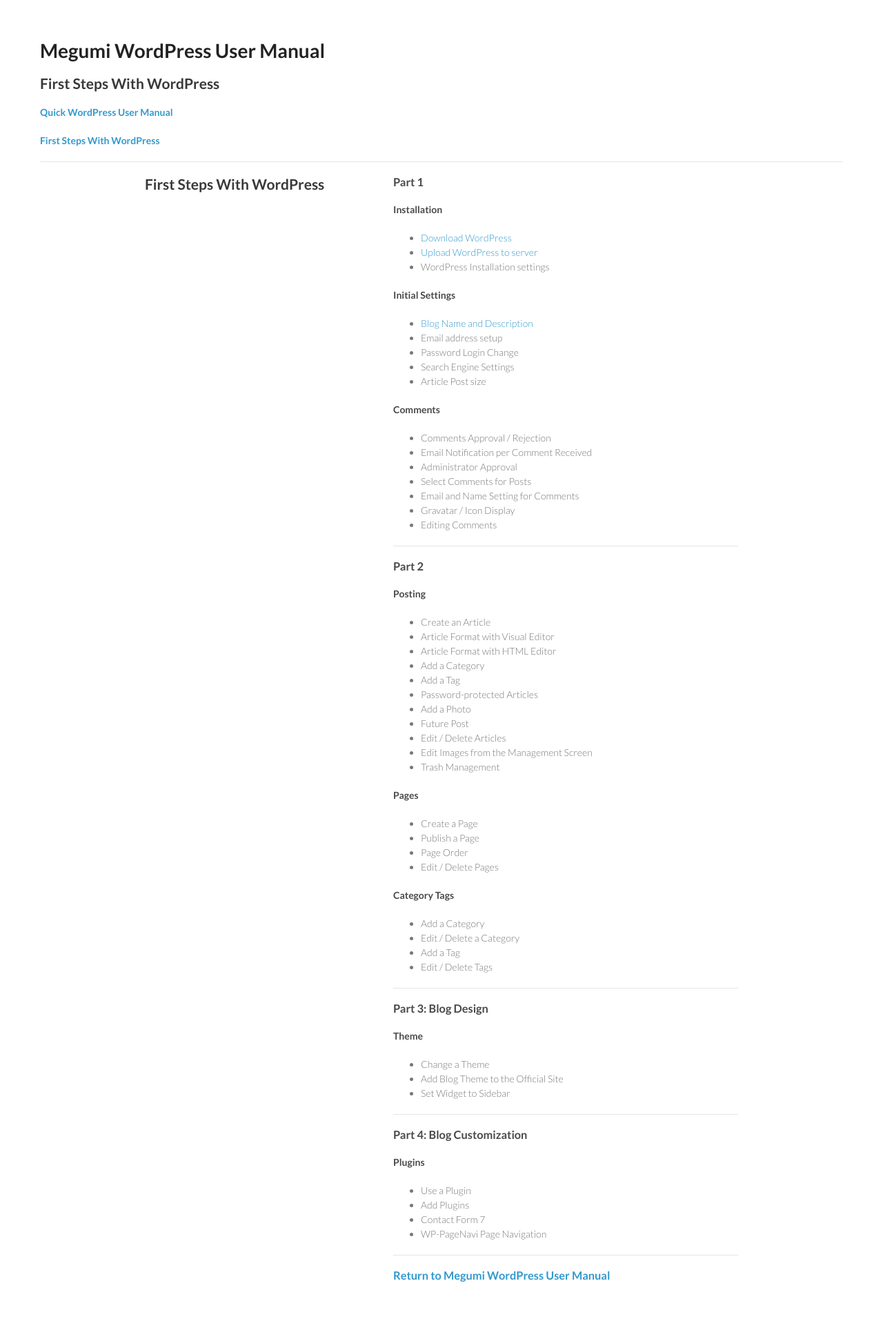
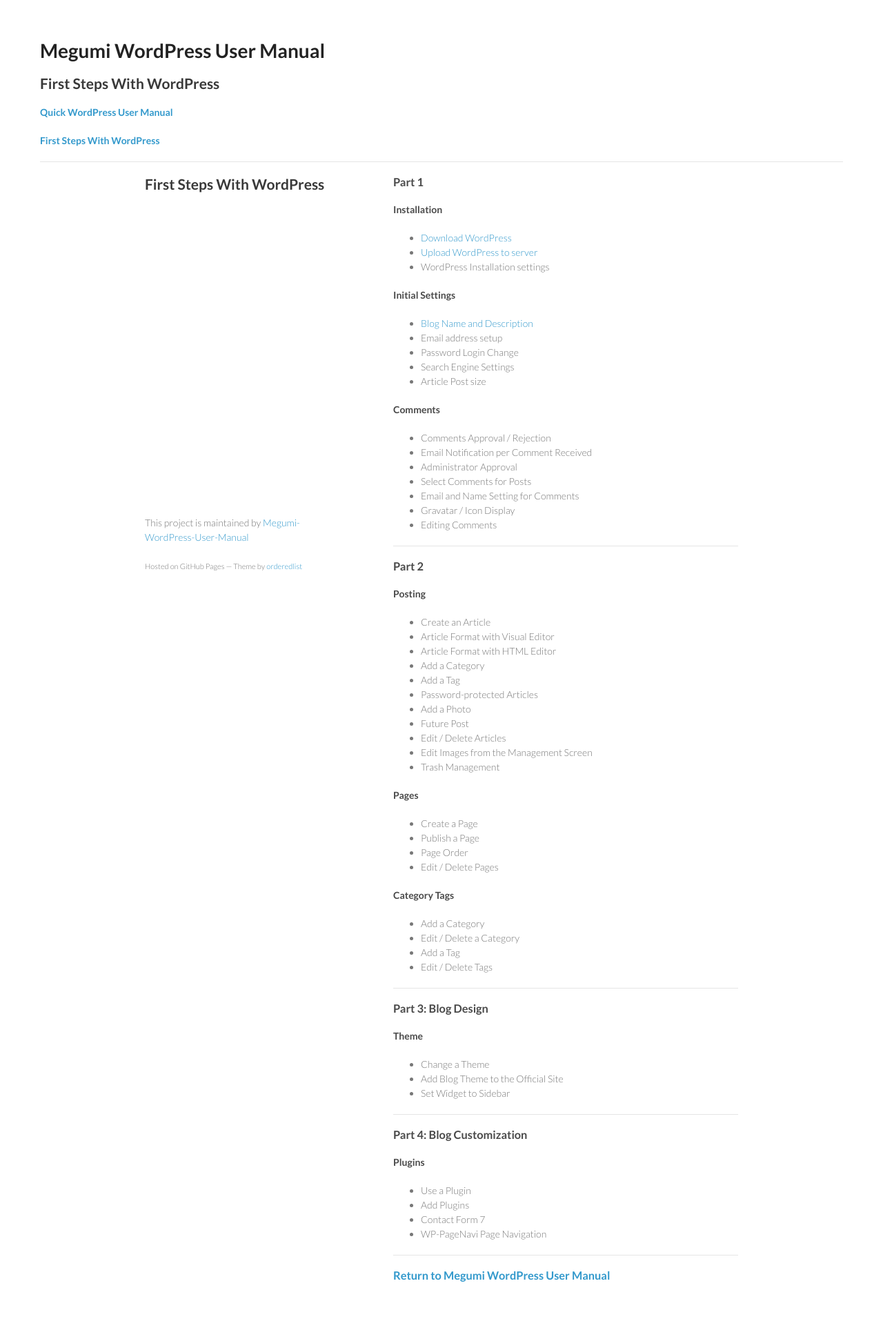
Before and after one commit to Megumi-WordPress-User-Manual/Intro, a Jekyll site: the page built from first-steps-with-wordpress.html, in a window 1280 px wide. Shown: the whole page at 69% size. Built offline with Jekyll 4.4.1, drawn with Linux system fonts in a browser that asks for light colours.

Commit message:
Update first-steps-with-wordpress.html

```diff
--- a/first-steps-with-wordpress.html
+++ b/first-steps-with-wordpress.html
@@ -111,5 +111,12 @@
 <h3><a href="http://megumi-wordpress-user-manual.github.io/Intro/"><b>Return to Megumi WordPress User Manual</b></a></h3>
 
         </section>
+         </section>
+      <footer>
+        <p>This project is maintained by <a href="https://github.com/Megumi-WordPress-User-Manual">Megumi-WordPress-User-Manual</a></p>
+        <p><small>Hosted on GitHub Pages &mdash; Theme by <a href="https://github.com/orderedlist">orderedlist</a></small></p>
+      </footer>
+
+    <script src="javascripts/scale.fix.js"></script>
     </body>
 </html>
```
